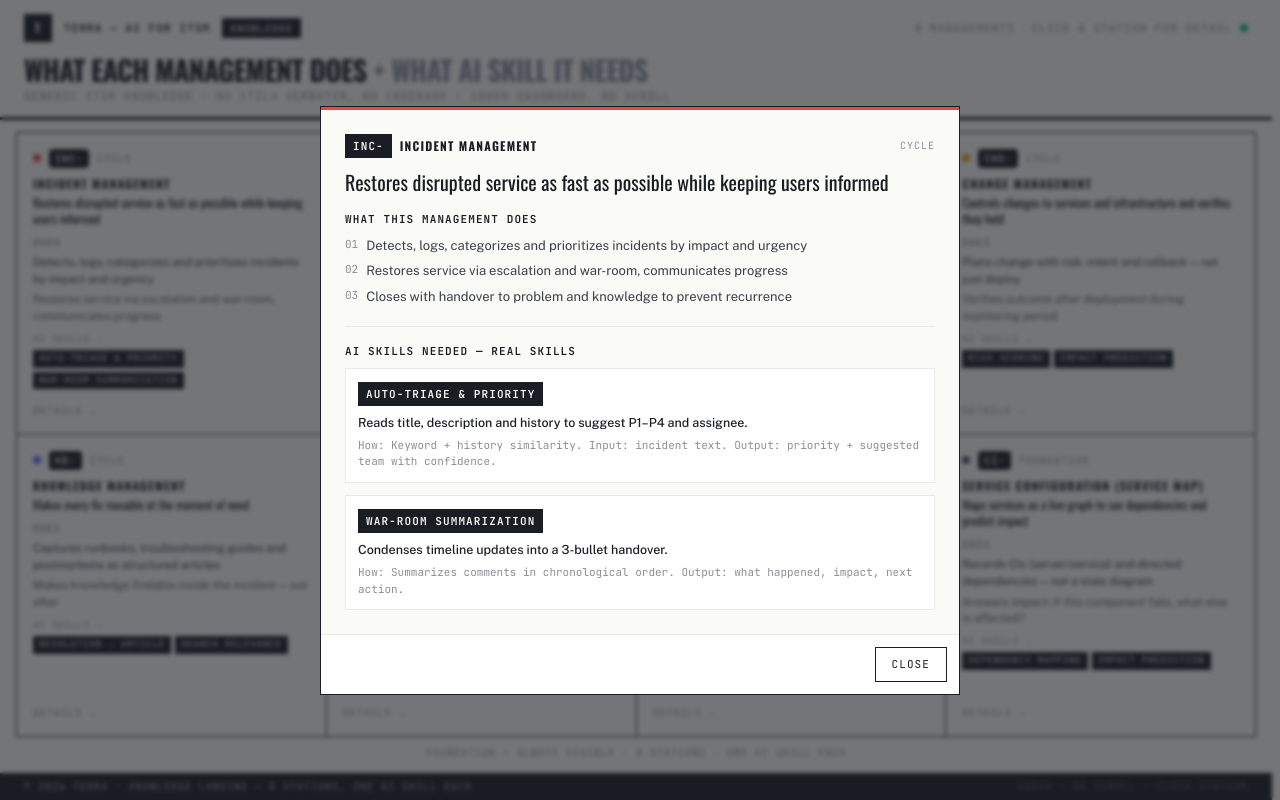
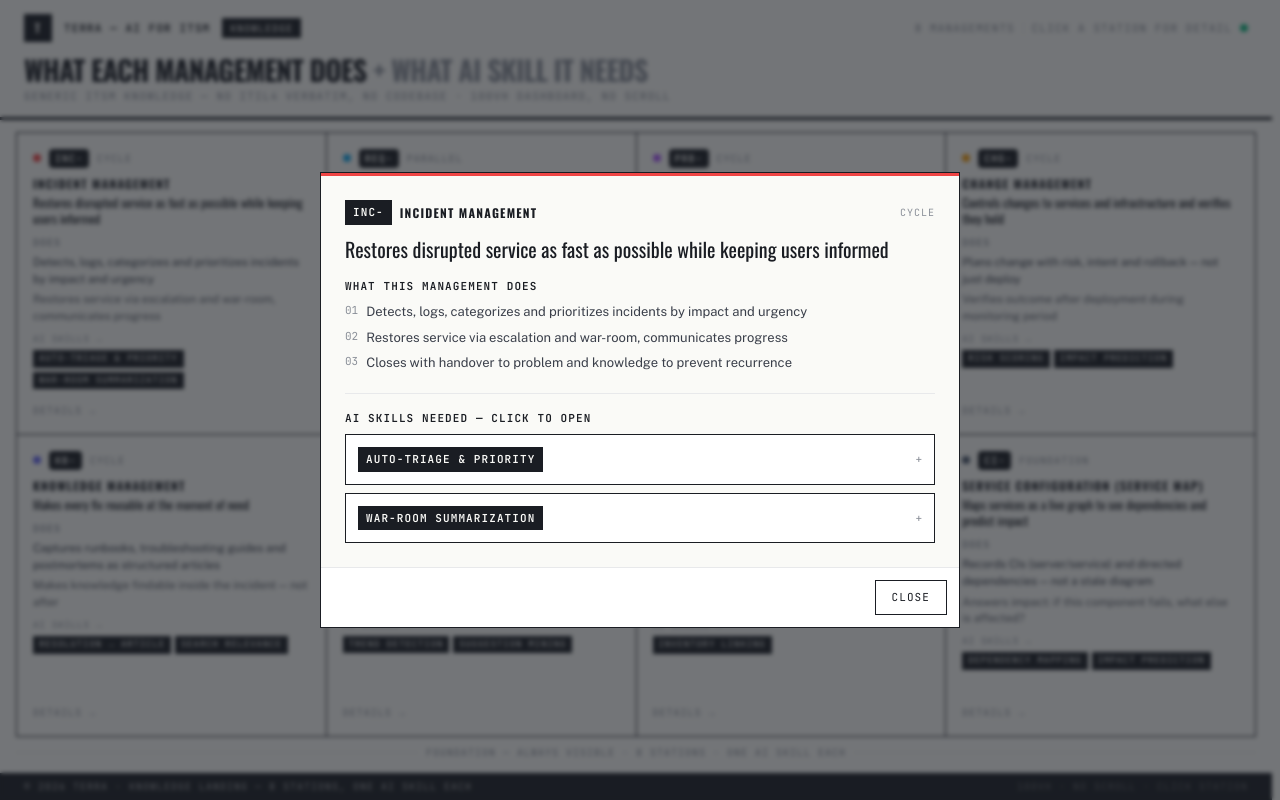
Before and after one commit to ghifarizuhir/terra-landing, a React (Vite) app: page / in a window 1280 px wide. Both pictures are taken after a click on the button 171 px from the left and 283 px from the top of the page. Built offline with nearby package versions, Linux system fonts and the light colour scheme; the HTML template or start-up script is replaced by a standard one.

Commit message:
feat: full skill docs per writing-skills (Overview/WhenToUse/How/Example) + expandable UI

```diff
--- a/src/components/JourneyLoop.tsx
+++ b/src/components/JourneyLoop.tsx
@@ -1,11 +1,16 @@
-import { useState } from 'react'
+import { useState, useEffect } from 'react'
 import { motion, AnimatePresence, useReducedMotion } from 'framer-motion'
 import { managements } from '../data/managements'
 
 export default function JourneyLoop() {
   const [open, setOpen] = useState<string | null>(null)
+  const [expanded, setExpanded] = useState<string | null>(null)
   const active = open ? managements.find((m) => m.id === open) ?? null : null
   const shouldReduceMotion = useReducedMotion()
+
+  useEffect(() => {
+    setExpanded(null)
+  }, [open])
 
   const gridVariants = shouldReduceMotion
     ? undefined
@@ -114,15 +119,43 @@ export default function JourneyLoop() {
                 </ol>
               </div>
               <div className="mt-5 pt-4 border-t border-[#e8e9eb]">
-                <div className="font-mono text-[11px] tracking-widest uppercase font-semibold mb-2">AI skills needed — real skills</div>
-                <div className="space-y-3">
-                  {active.skills.map((s) => (
-                    <div key={s.name} className="border border-[#e8e9eb] bg-white p-3">
-                      <div className="font-mono text-[11px] tracking-widest uppercase font-bold bg-[#1a1d23] text-[#fafaf7] inline-block px-2 py-1">{s.name}</div>
-                      <div className="mt-2 text-[12.5px] leading-[1.5] text-[#1a1d23] font-medium">{s.what}</div>
-                      <div className="mt-1 text-[11px] leading-[1.5] text-[#8a8f98] font-mono">How: {s.how}</div>
-                    </div>
-                  ))}
+                <div className="font-mono text-[11px] tracking-widest uppercase font-semibold mb-2">AI skills needed — click to open</div>
+                <div className="space-y-2">
+                  {active.skills.map((s) => {
+                    const isOpen = expanded === s.name
+                    return (
+                      <div key={s.name} className="border border-[#1a1d23] bg-white overflow-hidden">
+                        <button
+                          onClick={() => setExpanded(isOpen ? null : s.name)}
+                          className="w-full flex items-center justify-between p-3 text-left hover:bg-[#fafaf7] transition-colors"
+                        >
+                          <span className="font-mono text-[11px] tracking-widest uppercase font-bold bg-[#1a1d23] text-[#fafaf7] px-2 py-1">{s.name}</span>
+                          <span className="font-mono text-[11px] text-[#8a8f98]">{isOpen ? '−' : '+'}</span>
+                        </button>
+                        {isOpen && (
+                          <div className="px-3 pb-3 space-y-2 border-t border-[#e8e9eb] bg-[#fafaf7]/50">
+                            <div className="pt-2">
+                              <div className="font-mono text-[10px] tracking-widest uppercase font-semibold text-[#8a8f98]">Overview</div>
+                              <p className="text-[12.5px] leading-[1.5] text-[#1a1d23] mt-1">{s.overview}</p>
+                            </div>
+                            <div>
+                              <div className="font-mono text-[10px] tracking-widest uppercase font-semibold text-[#8a8f98]">When to use</div>
+                              <p className="text-[11px] leading-[1.5] text-[#3a3f4a] mt-1">{s.whenToUse}</p>
+                            </div>
+                            <div>
+                              <div className="font-mono text-[10px] tracking-widest uppercase font-semibold text-[#8a8f98]">How it works</div>
+                              <p className="text-[11px] leading-[1.5] text-[#3a3f4a] font-mono mt-1">{s.how}</p>
+                            </div>
+                            {s.example && (
+                              <div className="bg-[#1a1d23] text-[#fafaf7] p-2 font-mono text-[11px] leading-[1.4]">
+                                <span className="text-[#facc15]">Example →</span> {s.example}
+                              </div>
+                            )}
+                          </div>
+                        )}
+                      </div>
+                    )
+                  })}
                 </div>
               </div>
             </div>
--- a/src/data/managements.ts
+++ b/src/data/managements.ts
@@ -1,11 +1,17 @@
-// src/data/managements.ts — Terra — AI for ITSM: clear knowledge + real AI skills (with detail) per management. Generic ITSM, no ITIL4 verbatim.
-export type SkillDetail = { name: string; what: string; how: string }
+// src/data/managements.ts — Terra — AI for ITSM: clear knowledge + real AI skills (full writing-skills format) per management.
+export type SkillDetail = {
+  name: string
+  overview: string
+  whenToUse: string
+  how: string
+  example?: string
+}
 export type Management = {
   id: string
   prefix: string
   title: string
   oneLiner: string
-  bullets: string[] // 3 core activities
+  bullets: string[]
   skills: SkillDetail[]
   color: string
   icon: string
@@ -22,8 +28,20 @@ export const managements: Management[] = [
       'Closes with handover to problem and knowledge to prevent recurrence',
     ],
     skills: [
-      { name: 'Auto-triage & priority', what: 'Reads title, description and history to suggest P1–P4 and assignee.', how: 'Keyword + history similarity. Input: incident text. Output: priority + suggested team with confidence.' },
-      { name: 'War-room summarization', what: 'Condenses timeline updates into a 3-bullet handover.', how: 'Summarizes comments in chronological order. Output: what happened, impact, next action.' },
+      {
+        name: 'Auto-triage & priority',
+        overview: 'Reads incident title, description and past history to suggest priority (P1–P4) and the right assignee team. Reduces manual triage time from minutes to seconds.',
+        whenToUse: 'Use when a new incident is created with a short title, when priority is unclear, or when incidents queue up faster than the triager can read. Symptoms: inconsistent P-levels, wrong team assigned, recurring “urgent” that is actually low.',
+        how: 'Keyword + embedding similarity against last 90 days. Input: incident text. Output: suggested priority + team + confidence (e.g., “P2 — suggest Network, 0.82”). Human confirms before assignment. Pattern: history is training data, not hard rules.',
+        example: 'INC “Checkout timeout 504” → suggests P1, team Payments, because 3 similar P1s in 7 days all went to Payments and had “timeout 504” in title.',
+      },
+      {
+        name: 'War-room summarization',
+        overview: 'Condenses a noisy incident timeline (dozens of comments, status changes) into a 3-bullet handover that a newcomer can read in 30 seconds.',
+        whenToUse: 'Use when an incident has >10 comments, when a shift handover happens, or when a war-room is active. Symptoms: long scroll, “what happened so far?” asked repeatedly, duplicate questions.',
+        how: 'Summarizes comments chronologically in 3 parts: what happened, current impact, next action. Input: timeline. Output: 2–3 sentences, no recommendations. Source is verbatim comments, so nothing is invented.',
+        example: '200-comment incident → “Payment gateway 504 since 09:12, 12 orders affected, rollback to v2.3 in progress — ETA 09:40.”',
+      },
     ],
     color: 'bg-red-500', icon: 'Siren', order: 1, lane: 'cycle'
   },
@@ -35,8 +53,20 @@ export const managements: Management[] = [
       'Keeps requests separate from incidents — different urgency, different flow',
     ],
     skills: [
-      { name: 'Intent classification', what: 'Decides if input is a request or an incident.', how: 'Classifies text into request_type (access/hardware/info/…) vs incident. Prevents miscategorization.' },
-      { name: 'Auto-routing', what: 'Routes request to the right fulfillment team.', how: 'Matches catalog item + requester team to owner team. Suggests due date based on type.' },
+      {
+        name: 'Intent classification',
+        overview: 'Decides whether incoming text is a service request or an incident, and which catalog item it maps to. Prevents requests being misfiled as incidents (and vice versa).',
+        whenToUse: 'Use when a user writes free-text (“need laptop”, “cannot login”) and the intake form is ambiguous. Symptoms: requests in incident queue, incidents treated as requests, wrong SLA applied.',
+        how: 'Classifies text into request_type (access/hardware/info/provisioning/…) vs incident. Confidence threshold 0.7; below that, ask one clarifying question with 2–4 options.',
+        example: '“Need MacBook for new hire Budi, start 2026-09-01” → request_type hardware, confidence 0.91.',
+      },
+      {
+        name: 'Auto-routing',
+        overview: 'Routes a validated request to the correct fulfillment team and suggests a realistic due date.',
+        whenToUse: 'Use when a request is approved and needs assignment. Symptoms: requests sit unassigned, wrong team gets hardware requests, due dates are guessed.',
+        how: 'Matches catalog item + requester department + history to owner team. Suggests targetDate based on past fulfillment time for that type. Human approves routing.',
+        example: 'Hardware request from Engineering → auto-routes to Workplace team, suggests targetDate 7 days (median for hardware).',
+      },
     ],
     color: 'bg-sky-500', icon: 'ClipboardList', order: 0, lane: 'parallel'
   },
@@ -48,8 +78,20 @@ export const managements: Management[] = [
       'Links findings to knowledge so fixes outlive the incident',
     ],
     skills: [
-      { name: 'Pattern clustering', what: 'Finds ≥3 similar incidents in 7 days by same app + title overlap.', how: 'Title embedding cosine ≥0.6 + same app. Output: cluster + suggest “create Problem”.' },
-      { name: 'RCA draft assist', what: 'Drafts whatHappened / rootCause / contributingFactors from incident cluster.', how: 'Summarizes linked incidents into RCA sections. Human edits before publish.' },
+      {
+        name: 'Pattern clustering',
+        overview: 'Finds groups of similar incidents that should become a problem. Surfaces recurrence before it becomes obvious.',
+        whenToUse: 'Use when ≥3 incidents in 7 days share the same app and title overlap ≥0.6, or when an incident is marked “recurring”. Symptoms: same error every week, no problem created, reactive firefighting.',
+        how: 'Title embedding cosine similarity + same appId. Clusters flagged in Pulse (“3 similar in 7 days → create Problem”). Does not auto-create; suggests.',
+        example: '3× “DB timeout 500” on APP-004 in 5 days → cluster score 0.78 → suggestion: “Create PRB — DB capacity”.',
+      },
+      {
+        name: 'RCA draft assist',
+        overview: 'Drafts a root-cause analysis from a cluster of linked incidents, ready for the engineer to edit.',
+        whenToUse: 'Use when a problem has 2+ linked incidents and RCA is empty. Symptoms: blank RCA, “what happened” repeated manually, inconsistent RCA structure.',
+        how: 'Summarizes linked incidents into RCA sections: whatHappened, rootCause, contributingFactors, duration. Human edits and publishes (draft → published). Source is linked incidents, so no invented facts.',
+        example: 'Linked 4 incidents → draft: “What happened: DB pool exhausted at 09:12, 12 orders failed…”',
+      },
     ],
     color: 'bg-purple-500', icon: 'SearchX', order: 2, lane: 'cycle'
   },
@@ -61,8 +103,20 @@ export const managements: Management[] = [
       'Holds or rolls back when monitoring shows warning or anomaly',
     ],
     skills: [
-      { name: 'Risk scoring', what: 'Scores change as low/medium/high/critical before approval.', how: 'Checks description length, env (prod vs staging), and linked incidents. Short prod change → high risk.' },
-      { name: 'Impact prediction', what: 'Predicts which services will be affected by this change.', how: 'Uses Service Map dependencies (CI graph) to list downstream CIs and apps.' },
+      {
+        name: 'Risk scoring',
+        overview: 'Scores a planned change as low/medium/high/critical before it is approved, so reviewers know where to look.',
+        whenToUse: 'Use when a change is created, especially for production or with a short description. Symptoms: every change marked “medium”, prod changes with 10-word description, no risk signal.',
+        how: 'Checks description length (<50 chars → warn), env (prod → higher), and linked incidents. Short prod change with linked incidents → high/critical. Suggests, not blocks.',
+        example: 'Change “Update DB” 12 words, env prod, linked to 2 incidents → scored high, suggests adding rollback steps.',
+      },
+      {
+        name: 'Impact prediction',
+        overview: 'Predicts which services and apps will be affected if this change is deployed.',
+        whenToUse: 'Use when a change touches a CI that has dependencies. Symptoms: “we didn’t know it would break X”, blast radius discovered after deploy.',
+        how: 'Traverses Service Map (CI dependencies) from the touched CI downstream. Lists affected apps/CIs with distance. Input: CI id. Output: impact list.',
+        example: 'Change on CI-042 (payment-api) → predicts impact: APP-004 Checkout, CI-017 DB, CI-089 cache.',
+      },
     ],
     color: 'bg-amber-500', icon: 'GitBranch', order: 3, lane: 'cycle'
   },
@@ -74,8 +128,20 @@ export const managements: Management[] = [
       'Evolves articles from real resolutions, not theory',
     ],
     skills: [
-      { name: 'Resolution → article', what: 'Generates a KB draft from a closed problem or change.', how: 'Prefills title/kbType from published RCA or change summary. Human publishes.' },
-      { name: 'Search relevance', what: 'Suggests the right KB when a similar incident is opened.', how: 'Embedding similarity between incident and KB sections. Surfaces top 3.' },
+      {
+        name: 'Resolution → article',
+        overview: 'Generates a knowledge article draft from a closed problem or change resolution.',
+        whenToUse: 'Use when a problem RCA is published or a change is marked achieved. Symptoms: fixes stay in comments, same incident solved from scratch, KB stays empty.',
+        how: 'Prefills title, kbType and sections from published RCA or change goals. Human reviews and publishes. Synthetic demo data is labeled as such.',
+        example: 'Published RCA “DB pool fix” → draft KB “Runbook: DB pool exhausted — increase maxPool to 50” (kbType runbook).',
+      },
+      {
+        name: 'Search relevance',
+        overview: 'Suggests the right KB article when a similar incident is opened.',
+        whenToUse: 'Use when a new incident is created. Symptoms: “is there a runbook for this?”, repeated manual search, link suggestions missed.',
+        how: 'Embedding similarity between incident title/description and KB sections. Surfaces top 3 with score. No auto-link; suggests.',
+        example: 'New incident “504 checkout” → suggests KB-012 “Runbook: 504 — check DB pool” (score 0.81).',
+      },
     ],
     color: 'bg-indigo-500', icon: 'BookOpen', order: 4, lane: 'cycle'
   },
@@ -87,8 +153,20 @@ export const managements: Management[] = [
       'Makes improvement visible on the board so it happens',
     ],
     skills: [
-      { name: 'Trend detection', what: 'Spots repeating improvement themes across postmortems.', how: 'Clusters improvement sources (retro/audit) by keywords. Suggests systemic fix.' },
-      { name: 'Suggestion mining', what: 'Extracts improvement candidates from incident postmortems.', how: 'Parses “what could be better” from comments into draft improvement titles.' },
+      {
+        name: 'Trend detection',
+        overview: 'Spots repeating improvement themes across retro notes and postmortems.',
+        whenToUse: 'Use when many improvements share the same source or keywords. Symptoms: same theme (“onboarding”) appears 5× but treated as isolated, no systemic fix.',
+        how: 'Clusters improvements by source (retro/audit) + keyword overlap. Suggests a systemic improvement to replace 5 small ones.',
+        example: '5 improvements with “onboarding docs” in 30 days → trend: “Streamline onboarding docs” (effort M).',
+      },
+      {
+        name: 'Suggestion mining',
+        overview: 'Extracts improvement candidates from incident comments and postmortems.',
+        whenToUse: 'Use when a postmortem contains “what could be better” but no improvement is created. Symptoms: lessons stay in comments, no follow-up.',
+        how: 'Parses comments for “should / could / need to” patterns into draft improvement titles. Human confirms and prioritizes.',
+        example: 'Comment “should add DB pool alert” → draft IMP “Add DB pool alert (effort S)”.',
+      },
     ],
     color: 'bg-emerald-500', icon: 'TrendingUp', order: 5, lane: 'cycle'
   },
@@ -100,7 +178,13 @@ export const managements: Management[] = [
       'Informs cost, compliance and replacement decisions',
     ],
     skills: [
-      { name: 'Inventory linking', what: 'Suggests link between asset and its running CI.', how: 'Matches asset name/hostname to CI hostname. Suggests assets_ext.ci_id link with confidence.' },
+      {
+        name: 'Inventory linking',
+        overview: 'Suggests a link between an asset (the inventory) and its running CI (the operational graph). Keeps ownership tied to reality.',
+        whenToUse: 'Use when an asset has a hostname or name that matches a CI. Symptoms: assets without CI link, “which CI is this asset?”, audit mismatches.',
+        how: 'Matches asset name/hostname to CI hostname via exact + fuzzy. Suggests assets_ext.ci_id with confidence. Human confirms.',
+        example: 'Asset “Web-042” hostname web-042 → suggests link to CI-042 (confidence 0.92).',
+      },
     ],
     color: 'bg-blue-500', icon: 'Package', order: 6, lane: 'foundation'
   },
@@ -112,8 +196,20 @@ export const managements: Management[] = [
       'Ties configuration to the assets that actually run it',
     ],
     skills: [
-      { name: 'Dependency mapping', what: 'Suggests dependency edges from description and app links.', how: 'Parses “depends on” mentions + app-CI links to propose ci_dependencies with confidence.' },
-      { name: 'Impact prediction', what: 'Lists downstream apps and CIs if this CI fails.', how: 'Graph traversal from CI via dependencies. Output: impact list for incident/change.' },
+      {
+        name: 'Dependency mapping',
+        overview: 'Suggests dependency edges between CIs from descriptions and app links.',
+        whenToUse: 'Use when a new CI is created or a description mentions “depends on”. Symptoms: graph has isolated nodes, dependencies missing, impact analysis empty.',
+        how: 'Parses “depends on / calls / uses” mentions + app-CI links to propose ci_dependencies with confidence. Human confirms edge.',
+        example: 'CI “checkout-service — depends on payment-api” → suggests edge checkout → payment-api (0.88).',
+      },
+      {
+        name: 'Impact prediction',
+        overview: 'Lists all downstream apps and CIs that would be affected if this CI fails.',
+        whenToUse: 'Use when an incident or change touches a CI. Symptoms: “we didn’t know X would break”, impact discovered after, not before.',
+        how: 'Graph traversal from CI via ci_dependencies downstream. Output: impacted apps/CIs with distance. Used by incident and change skills.',
+        example: 'Incident on CI-017 DB → predicts impact: checkout-service, payment-api, 2 apps.',
+      },
     ],
     color: 'bg-slate-500', icon: 'Network', order: 7, lane: 'foundation'
   },
```
